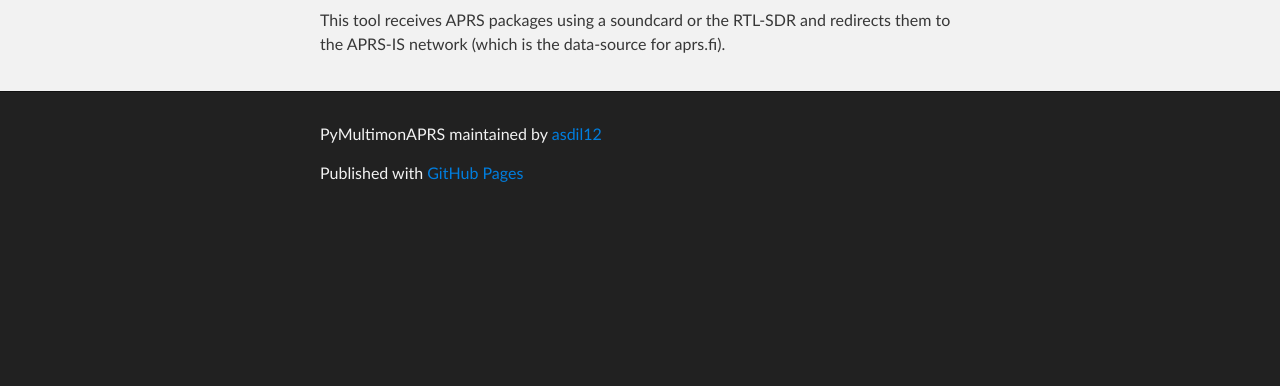
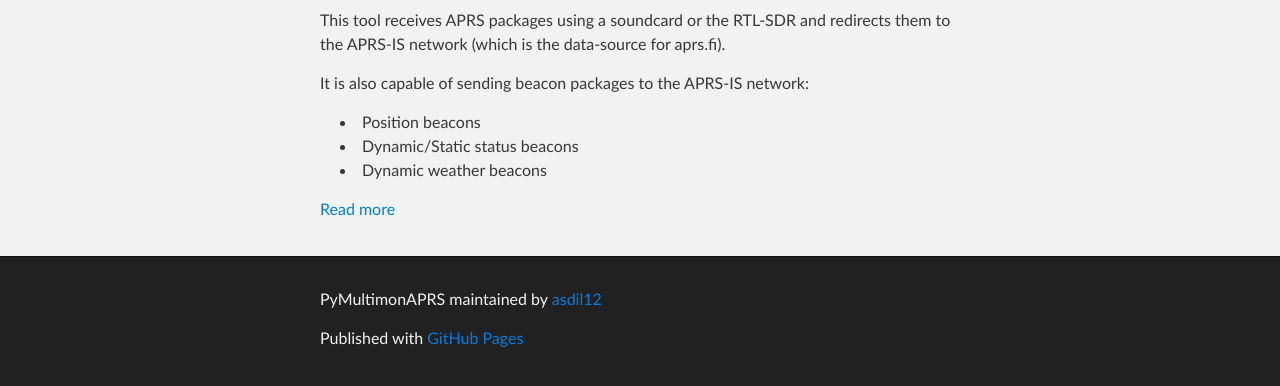
Before and after one commit to asdil12/pymultimonaprs, a plain HTML site: page index.html in a window 1280 px wide. Shown: the part 252-638 px from the top of the page. Drawn offline with Linux system fonts and the light colour scheme.

Commit message:
add more info

```diff
--- a/index.html
+++ b/index.html
@@ -32,6 +32,14 @@
     <div id="main_content_wrap" class="outer">
       <section id="main_content" class="inner">
         <p>This tool receives APRS packages using a soundcard or the RTL-SDR and redirects them to the APRS-IS network (which is the data-source for aprs.fi).</p>
+		<p>It is also capable of sending beacon packages to the APRS-IS network:
+			<ul>
+				<li>Position beacons</li>
+				<li>Dynamic/Static status beacons</li>
+				<li>Dynamic weather beacons</li>
+			</ul>
+			<a href="https://github.com/asdil12/pymultimonaprs/#pymultimonaprs">Read more</a>
+		</p>
       </section>
     </div>
 
```
